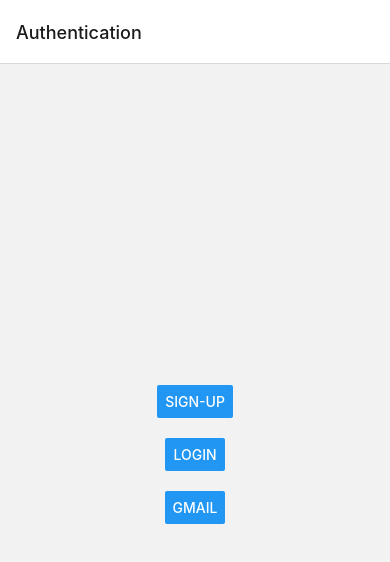
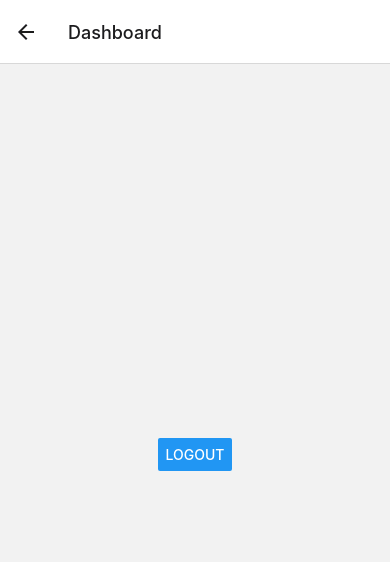
Before and after one commit to gymstero/Gymstero-ui, a React Native app: screen /Dashboard in a window 390 px wide. Shown: the top 562 px of the page. Built offline with nearby package versions, Linux system fonts and the light colour scheme.

Commit message:
added Dashboard with logout button for testing

```diff
--- a/App.js
+++ b/App.js
@@ -4,6 +4,7 @@ import { createNativeStackNavigator } from '@react-navigation/native-stack';
 import AuthOptions from './src/components/auth/AuthOptions'
 import Signup from './src/components/auth/Signup';
 import Login from './src/components/auth/Login';
+import Dashboard from './src/components/DashBoard';
 
 
 const Stack = createNativeStackNavigator();
@@ -15,6 +16,8 @@ function App() {
         <Stack.Screen name="Authentication" component={AuthOptions} />
         <Stack.Screen name="Sign-up" component={Signup} />
         <Stack.Screen name="Login" component={Login} />
+        <Stack.Screen name="Dashboard" component={Dashboard} />
+
       </Stack.Navigator>
     </NavigationContainer>
   );
--- /dev/null
+++ b/src/components/DashBoard.js
@@ -0,0 +1,27 @@
+import { useNavigation } from '@react-navigation/native';
+import { View, Button, StyleSheet, TouchableOpacity  } from 'react-native';
+
+const Dashboard = () => {
+    const navigation = useNavigation();
+    return(
+        <View style={styles.container}>
+             <TouchableOpacity style={{ paddingVertical: 10 }}>
+                <Button
+                    style={styles.button}
+                    title="LogOut"
+                    onPress={() => navigation.navigate('Authentication')}
+                />
+            </TouchableOpacity>
+        </View>
+    )
+}
+
+const styles = StyleSheet.create({
+    container: {
+      flex: 1,
+      alignItems: 'center',
+      justifyContent: 'center',
+    },
+
+});
+export default Dashboard;
--- a/src/components/auth/Login.js
+++ b/src/components/auth/Login.js
@@ -1,7 +1,10 @@
+import { useNavigation } from '@react-navigation/native';
 import React, { useState } from 'react';
 import { View, TextInput, Button, StyleSheet } from 'react-native';
 
+
 const Login = () => {
+  const navigation = useNavigation();
   const [email, setEmail] = useState('');
   const [password, setPassword] = useState('');
 
@@ -20,7 +23,7 @@ const Login = () => {
         onChangeText={setPassword}
         secureTextEntry
       />
-      <Button title="Log In" onPress={() => {}} />
+      <Button title="Log In" onPress={() => navigation.navigate('Dashboard')} />
     </View>
   );
 };
```
